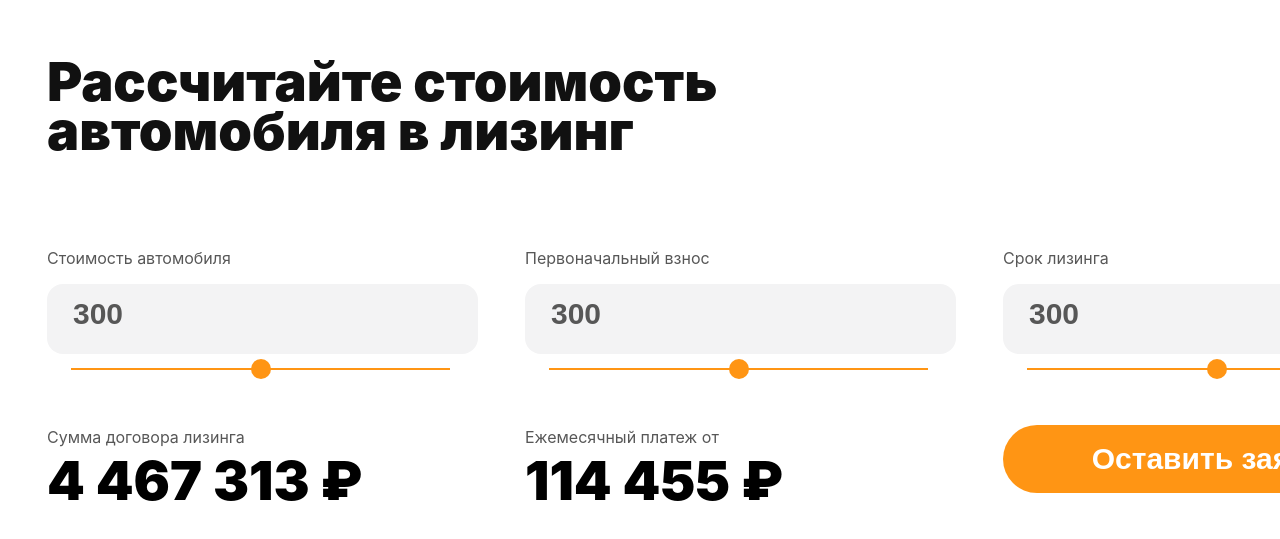
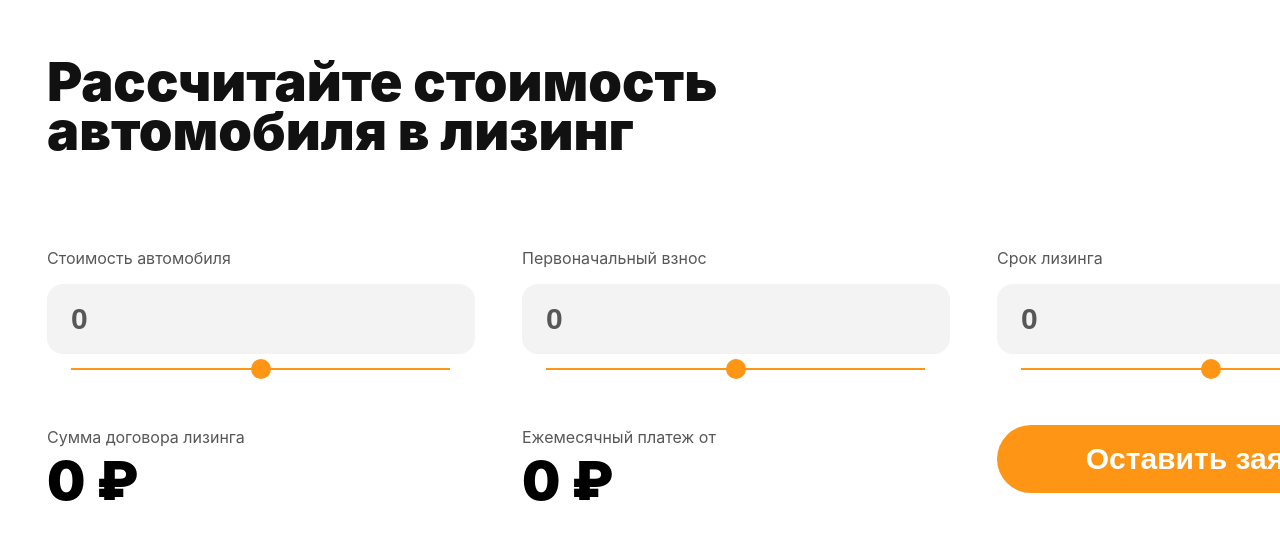
Before and after one commit to Listopad02/Listopad02.github.io, a React (Create React App) app: page / in a window 1280 px wide. Shown: the part 155-694 px from the top of the page. Built offline with nearby package versions, Linux system fonts and the light colour scheme.

Commit message:
styles and props improved

```diff
--- a/src/components/Select/Select.css
+++ b/src/components/Select/Select.css
@@ -12,18 +12,22 @@
     color: #575757;
 }
 .select-range__number {
-    width: 427px;
+    width: 402px;
     height: 68px;
     background: #F3F3F4;
     border: none;
     border-radius: 16px;
+    font-weight: 900;
+    font-size: 30px;
+    line-height: 36px;
+    color: #575757;
+    padding-left: 24px;
 }
 .select-range__number::placeholder {
     font-weight: 900;
     font-size: 30px;
     line-height: 36px;
     color: #575757;
-    padding-left: 24px;
 }
 .select-range__number:focus {
     outline: none;
@@ -31,6 +35,8 @@
     box-sizing: border-box;
     -moz-box-sizing: border-box;
     -webkit-box-sizing: border-box;
+    height: 70px;
+    width: 427px;
     border: 2px solid #F3F3F4;
 }
 .select-range__number::-webkit-outer-spin-button,
--- a/src/components/Select/Select.js
+++ b/src/components/Select/Select.js
@@ -1,18 +1,28 @@
-import React from 'react'
+import React, { memo, useCallback } from 'react'
 import "./Select.css"
 
-const Select = ({ header }) => {
+const Select = ({ header, state, setState }) => {
+  const changeHandler = useCallback((e) => {
+    setState(e.target.value)
+  }, [setState])
+
   return (
     <div className='select'>
         <div className="select-title">
             <h3 className='select-header'>{ header }</h3>
         </div>
         <div className="select-range">
-            <input type="number" className="select-range__number" placeholder='300' />
-            <input type="range" className="select-range__range" name="range" />
+            <input type="number"
+                   className="select-range__number"
+                   placeholder='0'
+                   onChange={(e) => changeHandler(e)} />
+            <input type="range"
+                   className="select-range__range"
+                   name="range"
+                   onChange={(e) => changeHandler(e)} />
         </div>
     </div>
   )
 }
 
-export default Select
+export default memo(Select)
--- a/src/pages/Leasing/Leasing.js
+++ b/src/pages/Leasing/Leasing.js
@@ -1,9 +1,15 @@
-import React from 'react'
+import React, { useState } from 'react'
 import Select from '../../components/Select/Select'
 import Result from '../../components/Result/Result'
 import "./Leasing.css"
 
 const Leasing = () => {
+  const [price, setPrice] = useState(0)
+  const [contribution, setСontribution] = useState(0)
+  const [term, setTerm] = useState(0)
+  const [summ, setSumm] = useState(0)
+  const [month, setMonth] = useState(0)
+
   return (
     <div>
         <div className="leasing-title">
@@ -13,20 +19,17 @@ const Leasing = () => {
 
             <div className="leasing-inputs">
               <div className="leasing-inputs__container">
-                <Select header="Стоимость автомобиля">
-                </Select>
-                <Result header="Сумма договора лизинга" result='4 467 313 ' />
+                <Select header="Стоимость автомобиля" state={price} setState={setPrice} />
+                <Result header="Сумма договора лизинга" result={summ} />
               </div>
 
               <div className="leasing-inputs__container">
-                <Select header="Первоначальный взнос">
-                </Select>
-                <Result header="Ежемесячный платеж от" result='114 455 ' />
+                <Select header="Первоначальный взнос" state={contribution} setState={setСontribution} />
+                <Result header="Ежемесячный платеж от" result={month} />
               </div>
 
               <div className="leasing-inputs__container">
-                <Select header="Срок лизинга">
-                </Select>
+                <Select header="Срок лизинга" state={term} setState={setTerm} />
                 <button className="leasing-inputs__container-button">Оставить заявку</button>
               </div>
             </div>
```
